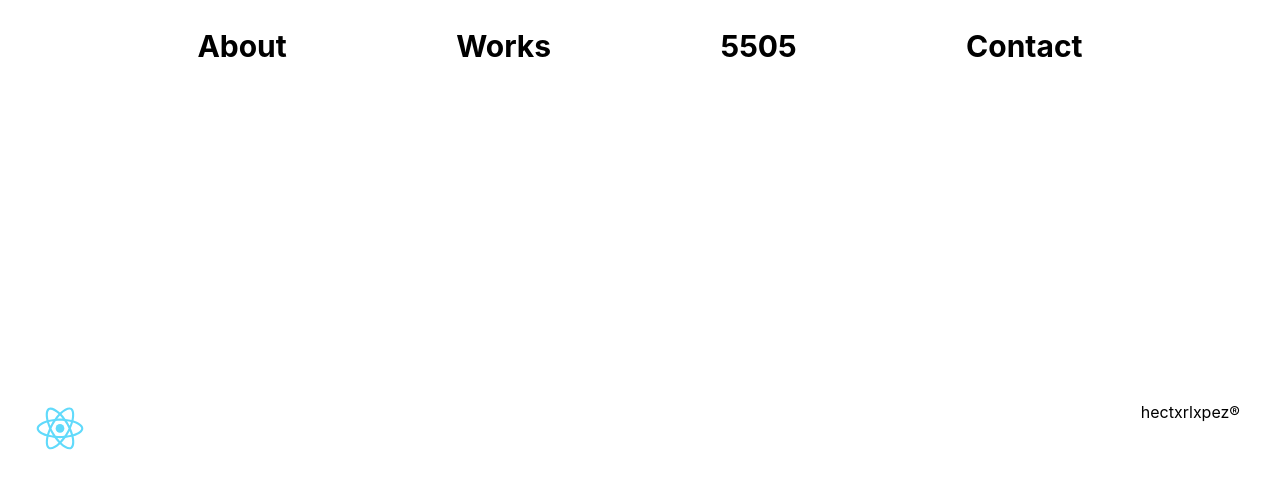
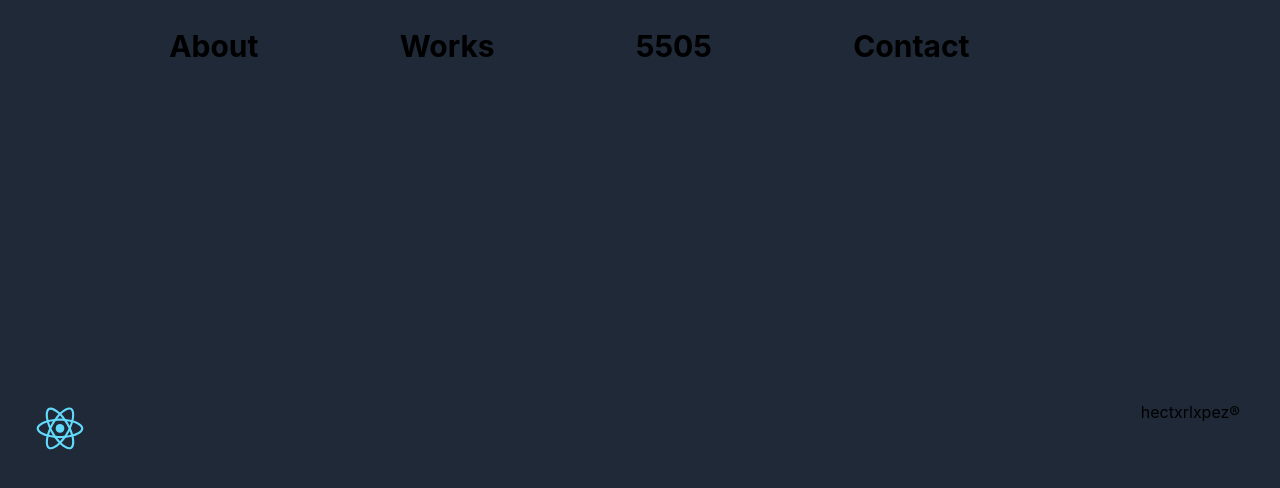
Before and after one commit to gitradonz/hectorlopez-portfolio, a React (Create React App) app: page / in a window 1280 px wide. Shown: the top 488 px of the page. Built offline with nearby package versions, Linux system fonts and the light colour scheme.

Commit message:
Added pages to transitions

```diff
--- a/src/App.js
+++ b/src/App.js
@@ -4,24 +4,27 @@ import { BrowserRouter as Router, Routes, Route, Link } from "react-router-dom";
 function App() {
   return (
     <Router>
-      <nav className="absolute h-screen w-screen flex justify-evenly p-7 bg-transparent">
+      <div className="absolute h-screen w-screen flex justify-evenly p-7 bg-transparent">
         <Link to="/about" className="text-3xl font-bold text-center">
           About
         </Link>
-        <Link to="/work" className="text-3xl font-bold text-center">
+        <Link to="/work" className="text-3xl font-bold text-center h-10">
           Works
         </Link>
-        <Link to="/5505" className="text-3xl font-bold text-center">
+        <Link to="/5505" className="text-3xl font-bold text-center h-10">
           5505
         </Link>
-        <Link to="/contact" className="text-3xl font-bold text-center">
+        <Link to="/contact" className="text-3xl font-bold text-center h-10">
           Contact
         </Link>
-        <img className="absolute top-1/2 left-5 w-20" src={logo} alt="logo" />
+        <Link to="/" className="text-3xl font-bold text-center h-10">
+          <img className="absolute top-1/2 left-5 w-20" src={logo} alt="logo" />
+        </Link>
         <div className="absolute top-1/2 right-10 ">{"hectxrlxpez®"}</div>
-      </nav>
+      </div>
 
       <Routes>
+        <Route path="/" element={<Home />} />
         <Route path="/about" element={<About />} />
         <Route path="/work" element={<Work />} />
         <Route path="/5505" element={<FiveFiveOFive />} />
@@ -34,17 +37,23 @@ function App() {
 export default App;
 
 function FiveFiveOFive() {
-  return <h2>5505</h2>;
+  return <div className="h-screen flex justify-center items-center">5505</div>;
 }
 
 function About() {
-  return <h2>About</h2>;
+  return <div className="h-screen flex justify-center items-center">ABOUT</div>;
 }
 
 function Work() {
-  return <h2>Work</h2>;
+  return <div className="h-screen flex justify-center items-center">WORK</div>;
 }
 
 function Contact() {
-  return <h2>Contact</h2>;
+  return (
+    <div className="h-screen flex justify-center items-center">CONTACT</div>
+  );
 }
+
+function Home() {
+  return <div className="h-screen bg-gray-800" />;
+}
```
